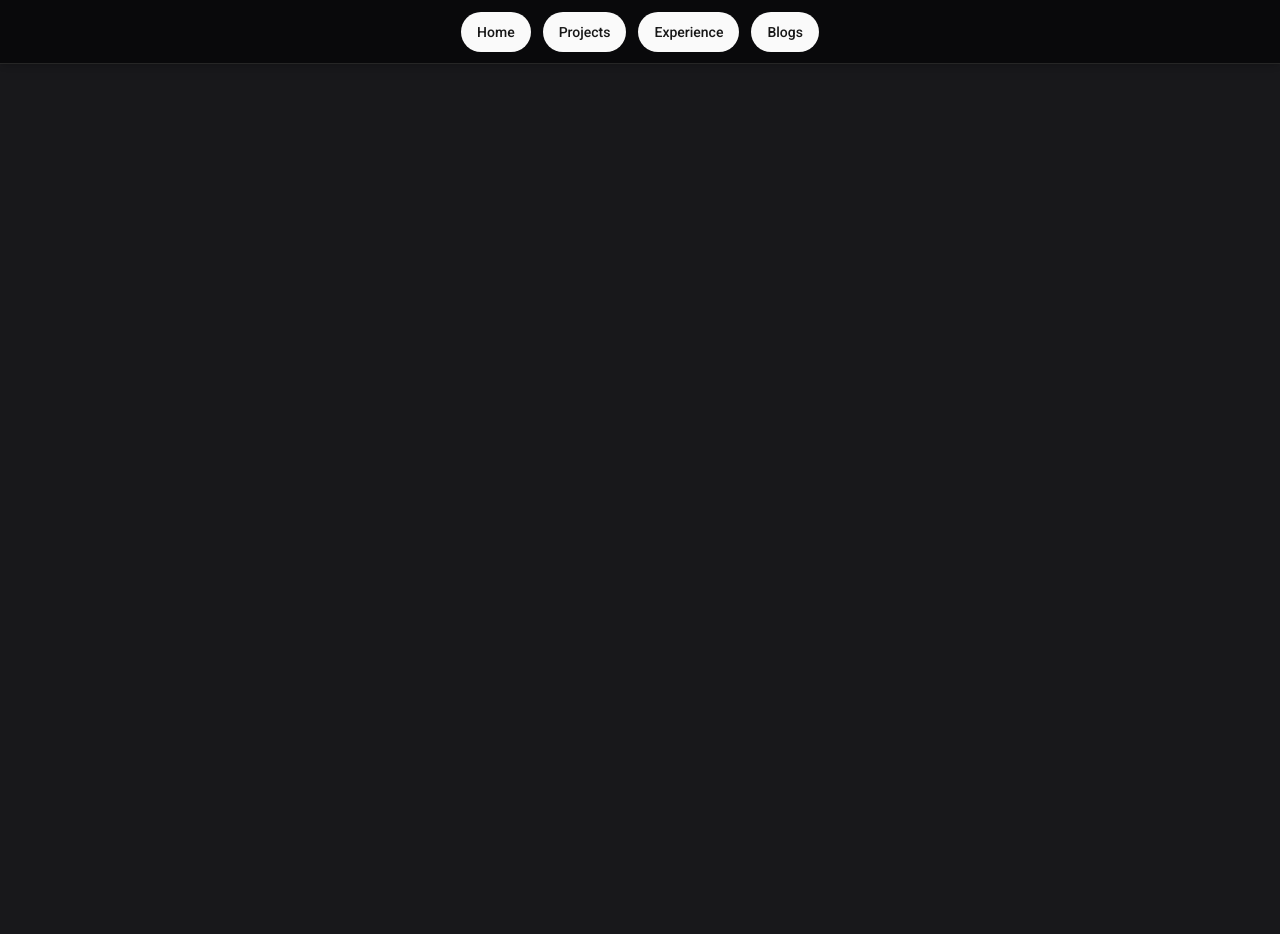
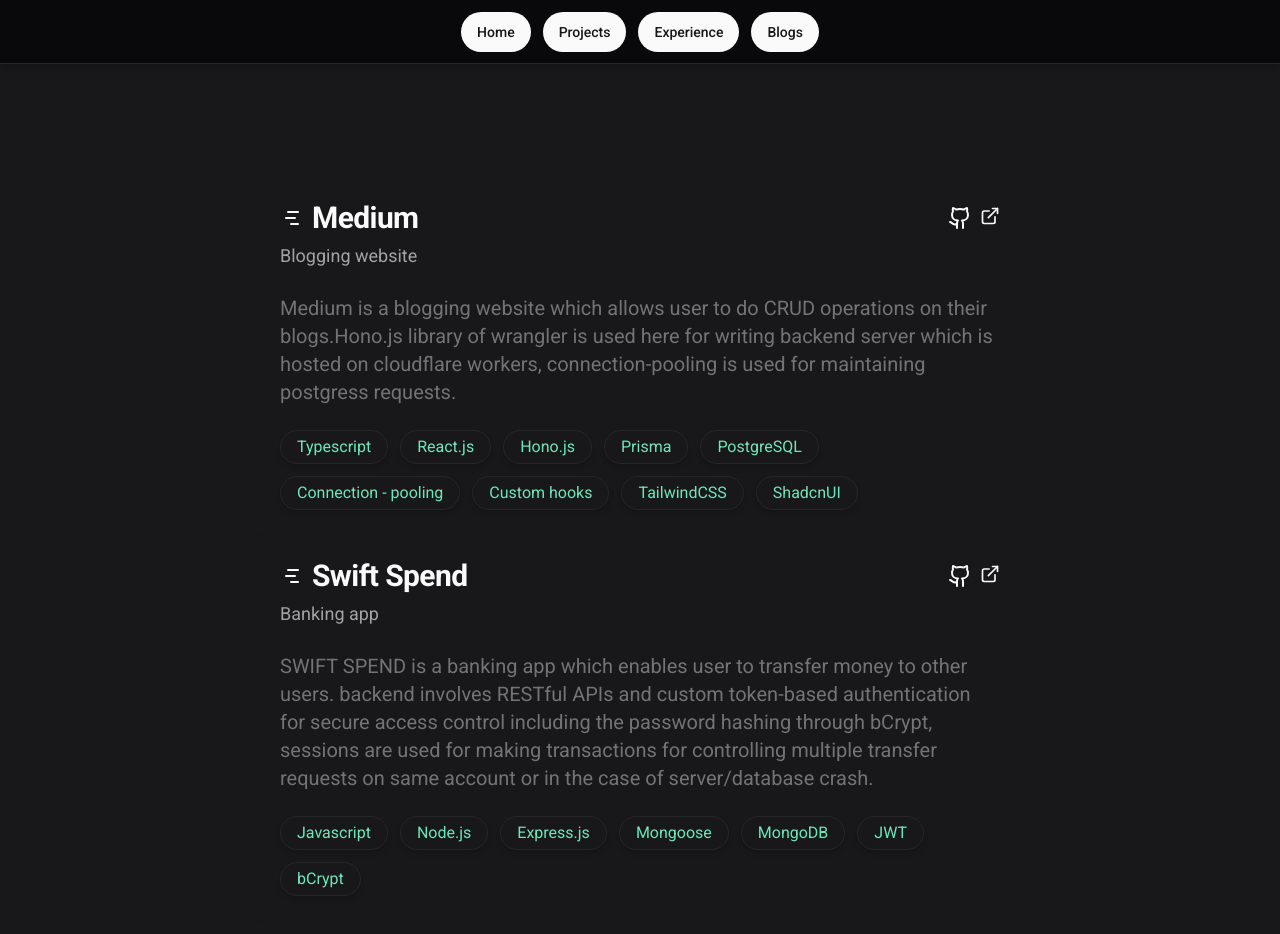
Before and after one commit to pradhumngautam/portfolio, a Next.js app: page /projects in a window 1280 px wide. Shown: the top 934 px of the page. Before the commit the page ends 800 px from the top, so only its background shows below. Built offline with nearby package versions, Linux system fonts and the light colour scheme.

Commit message:
feat: projects

```diff
--- a/app/projects/page.tsx
+++ b/app/projects/page.tsx
@@ -1,10 +1,26 @@
 import ProjectCard from "@/components/projects/project-card";
+import { projectsContent } from "@/components/projects/project-content";
 
 const Projects = () => {
   return (
-    <div>
 
-    </div>
+      <div className="my-8 md:my-20 w-full md:max-w-screen-2xl md:mx-auto md:px-16">
+        <ul className="flex flex-col items-center justify-center w-full">
+          {projectsContent.map((card, idx) => {
+            return (
+              <ProjectCard
+                title={card.title}
+                header={card.header}
+                description={card.description}
+                tags={card.tags}
+                key={idx}
+                link={card.link}
+              />
+            );
+          })}
+        </ul>
+      </div>
+
   );
 };
 
```
